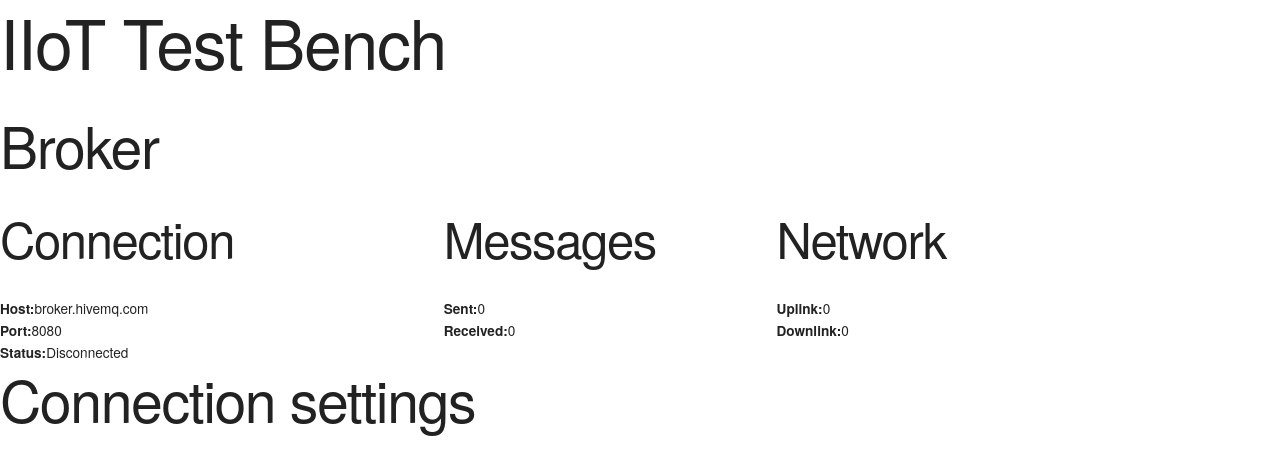
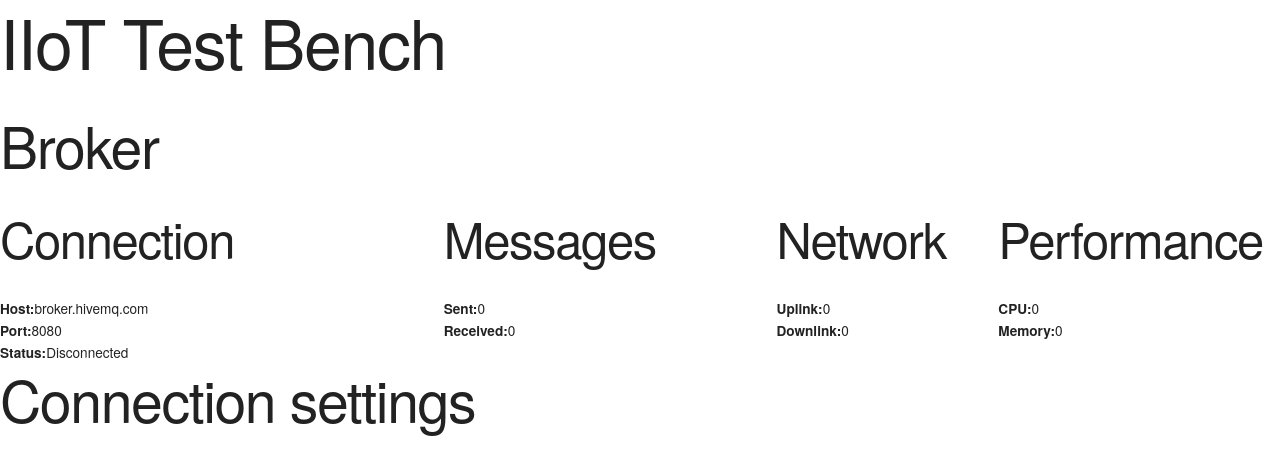
Before and after one commit to Isaac-Ampomah-12/iiot-test-bench, a React (Create React App) app in the folder frontend/: page / in a window 1280 px wide. Shown: the top 474 px of the page. Built offline with nearby package versions, Linux system fonts and the light colour scheme.

Commit message:
Add performance metric column

```diff
--- a/frontend/src/components/Broker/BrokerMetrics/BrokerMetrics.js
+++ b/frontend/src/components/Broker/BrokerMetrics/BrokerMetrics.js
@@ -62,6 +62,23 @@ function BrokerMetrics() {
               </div>
             </div>
           </div>
+          <div className="two columns">
+            <h3>Performance</h3>
+            <div className="info">
+              <div className="info-item">
+                <span>
+                  <strong>CPU:</strong>
+                </span>
+                <span>0</span>
+              </div>
+              <div className="info-item">
+                <span>
+                  <strong>Memory:</strong>
+                </span>
+                <span>0</span>
+              </div>
+            </div>
+          </div>
         </div>
       </section>
     );
```
